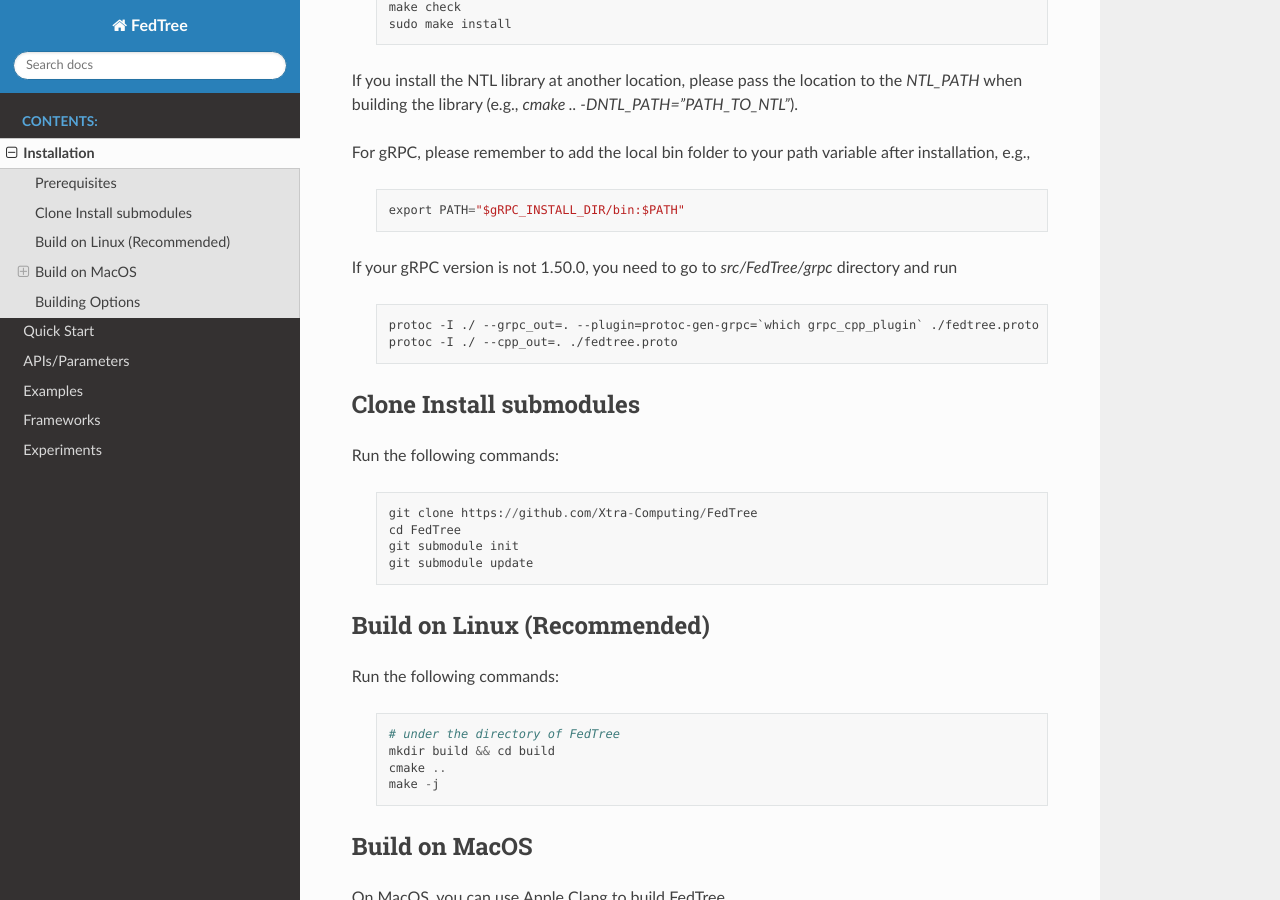
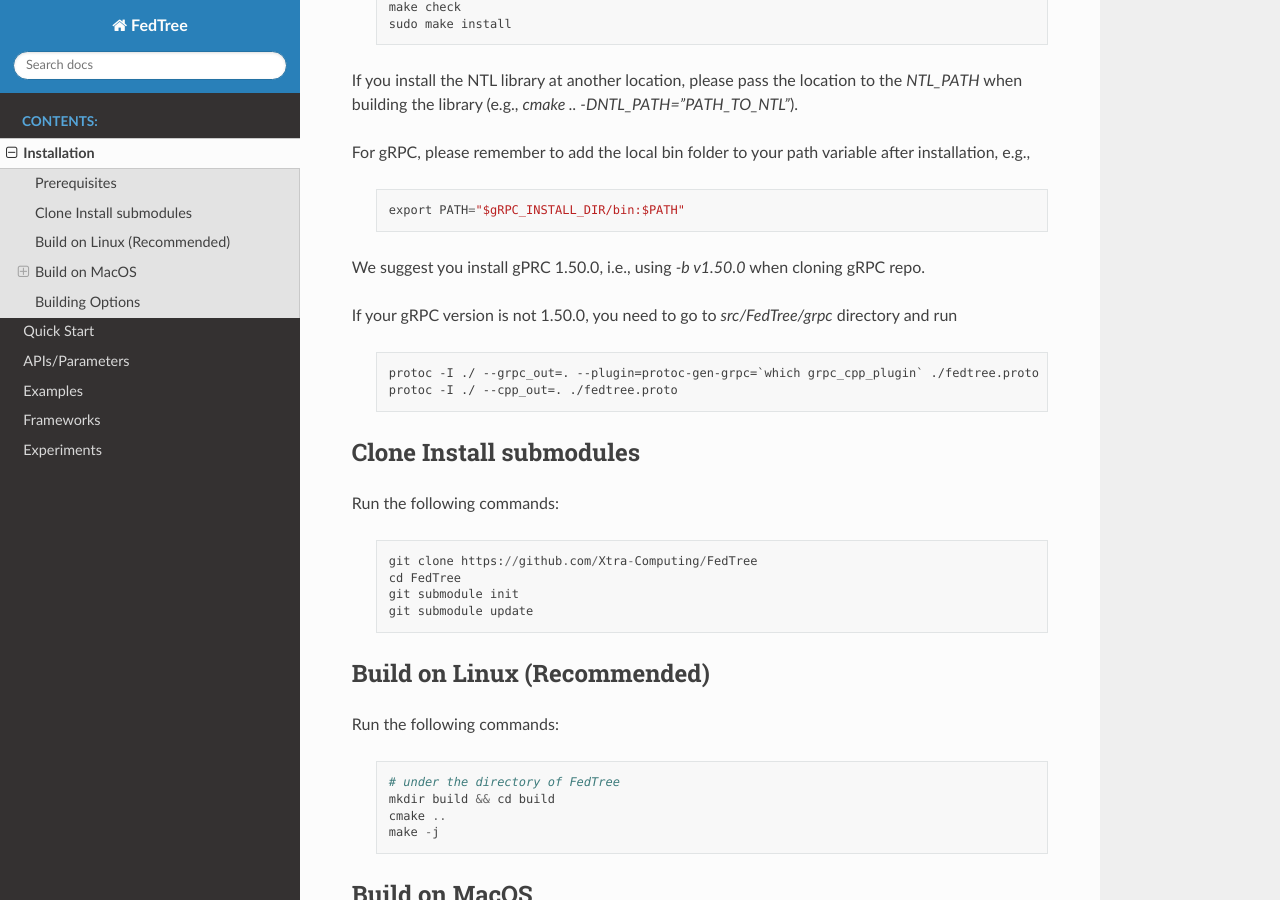
Before and after one commit to Xtra-Computing/FedTree, a Sphinx documentation site: the page built from docs/source/Installation.rst, in a window 1280 px wide and 900 px high, scrolled down 698 px. Built offline with Sphinx 7.4.7 and the Read the Docs theme 2.0.0, drawn with Linux system fonts in a browser that asks for light colours.

Commit message:
update docs

```diff
--- a/docs/source/Installation.rst
+++ b/docs/source/Installation.rst
@@ -42,6 +42,8 @@
     .. code::
 
         export PATH="$gRPC_INSTALL_DIR/bin:$PATH"
+
+We suggest you install gPRC 1.50.0, i.e., using `-b v1.50.0` when cloning gRPC repo.
 
 If your gRPC version is not 1.50.0, you need to go to `src/FedTree/grpc` directory and run
 
```
Also changed, not shown: README.md (+2 -0 lines).
